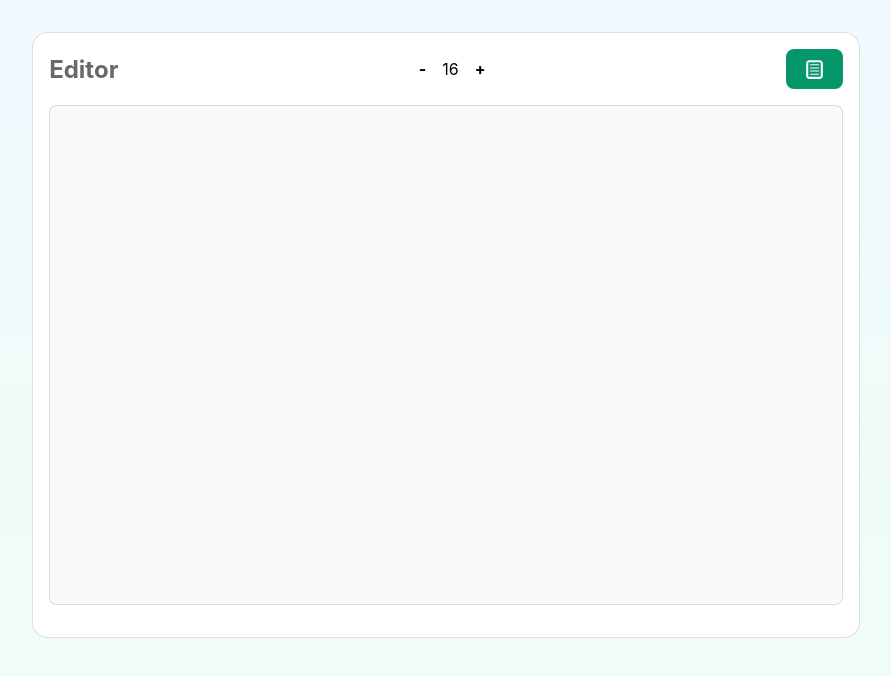
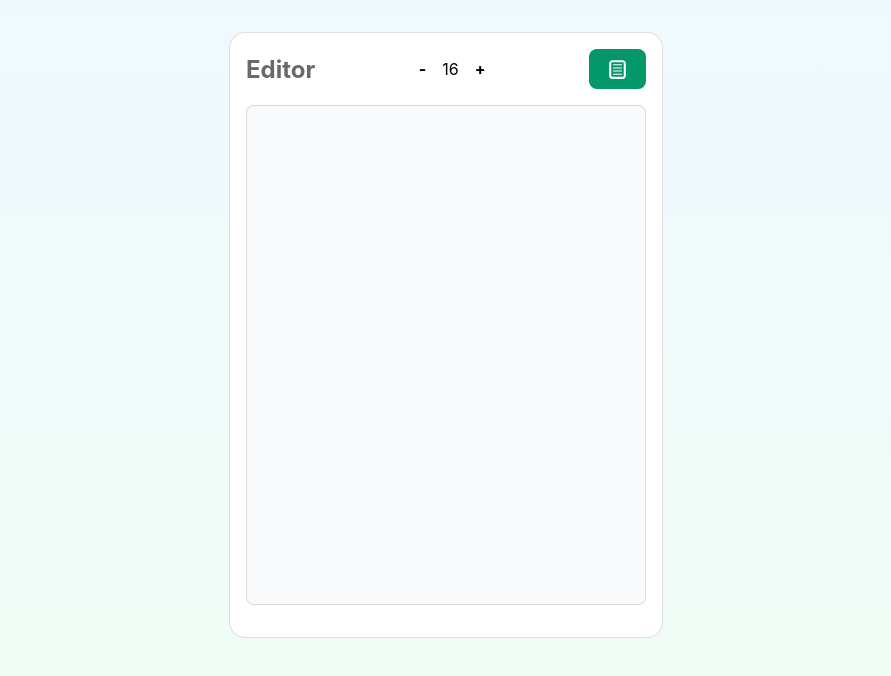
Before and after one commit to pedro-jp/corrige_ai_front, a React (Vite) app: page / in a window 1280 px wide. Shown: the top 676 px of the page, without its empty margins (194-1085 px from the left). Built offline with nearby package versions, Linux system fonts and the light colour scheme.

Commit message:
feat: adjust

```diff
--- a/src/App.css
+++ b/src/App.css
@@ -66,18 +66,20 @@ main {
     }
   }
 
-  .editor_container {
+  .editor_container,
+  pre {
     margin-inline: auto;
-    width: 210mm;
+    min-width: 400px;
+    width: max-content;
     min-height: 500px;
     border: 1px solid #00000020;
     border-radius: 0.5rem;
     background-color: var(--text_area);
-    padding: 1rem;
-    font-family: 'Courier New', Courier, monospace;
+    font-family: monospace;
     line-height: 1.5rem;
     text-align: justify;
-    white-space: pre-wrap;
+    padding: 1rem;
+    text-wrap: nowrap;
 
     &:hover,
     &:focus {
--- a/src/App.tsx
+++ b/src/App.tsx
@@ -7,12 +7,11 @@ import LoadingIcons from 'react-loading-icons';
 function App() {
   const [image, setImage] = useState<File | null>(null);
   const [, setData] = useState<string>('');
-  const [isLoading, setIsLoading] = useState(false);
+  const [isLoading, setIsLoading] = useState(false); // Bloqueio de requisições
   const [lineCount, setLineCount] = useState<number>(0);
   const [displayedText, setDisplayedText] = useState<string>('');
   const contentEditableRef = useRef<HTMLDivElement>(null);
   const [fontSize, setFontSize] = useState(16);
-  const [editableText, setEditableText] = useState<string>(''); //eslint-disable-line
   const formData = new FormData();
 
   if (image) {
@@ -43,7 +42,6 @@ function App() {
 
         const parsedText = lines.map((line: any) => line.LineText).join('\n'); //eslint-disable-line
         setData(parsedText);
-        setEditableText(parsedText);
         setLineCount(0);
         typeText(lines);
       } catch (error) {
@@ -94,19 +92,14 @@ function App() {
     if (image) {
       handleSendImage();
     }
-  }, [image]); //eslint-disable-line
+  }, [image]);
 
   useEffect(() => {
     const textContainer = contentEditableRef.current;
     if (textContainer) {
-      const handleInput = () => {
-        setEditableText(textContainer.innerHTML);
-        updateLineCount();
-      };
-
-      textContainer.addEventListener('input', handleInput);
+      textContainer.addEventListener('input', updateLineCount);
       return () => {
-        textContainer.removeEventListener('input', handleInput);
+        textContainer.removeEventListener('input', updateLineCount);
       };
     }
   }, []);
@@ -120,11 +113,11 @@ function App() {
           <h2>Editor</h2>
           <div className='editor_settings'>
             <div className='font_size'>
-              <button type='button' onClick={() => setFontSize(fontSize - 1)}>
+              <button onClick={() => setFontSize(fontSize - 1)}>
                 <strong>-</strong>
               </button>
               {fontSize}
-              <button type='button' onClick={() => setFontSize(fontSize + 1)}>
+              <button onClick={() => setFontSize(fontSize + 1)}>
                 <strong>+</strong>
               </button>
             </div>
@@ -132,18 +125,17 @@ function App() {
           <div>
             {displayedText && (
               <button
-                type='button'
                 style={{ cursor: btn }}
                 onClick={() => {
+                  setImage(null);
                   setDisplayedText('');
-                  setEditableText('');
                   setLineCount(0);
                 }}
               >
                 Limpar
               </button>
             )}
-            <button type='button' className='scan' style={{ cursor: btn }}>
+            <button className='scan' style={{ cursor: btn }}>
               <input
                 type='file'
                 accept='image/*'
@@ -166,13 +158,7 @@ function App() {
           dangerouslySetInnerHTML={{ __html: displayedText }}
         />
         <div className='footer'>
-          <p>
-            {lineCount > 0
-              ? lineCount < 2
-                ? `${lineCount} linha `
-                : `${lineCount} linhas `
-              : ''}
-          </p>
+          <p>{lineCount > 0 && `Linhas ${lineCount}`}</p>
         </div>
       </div>
     </main>
```
